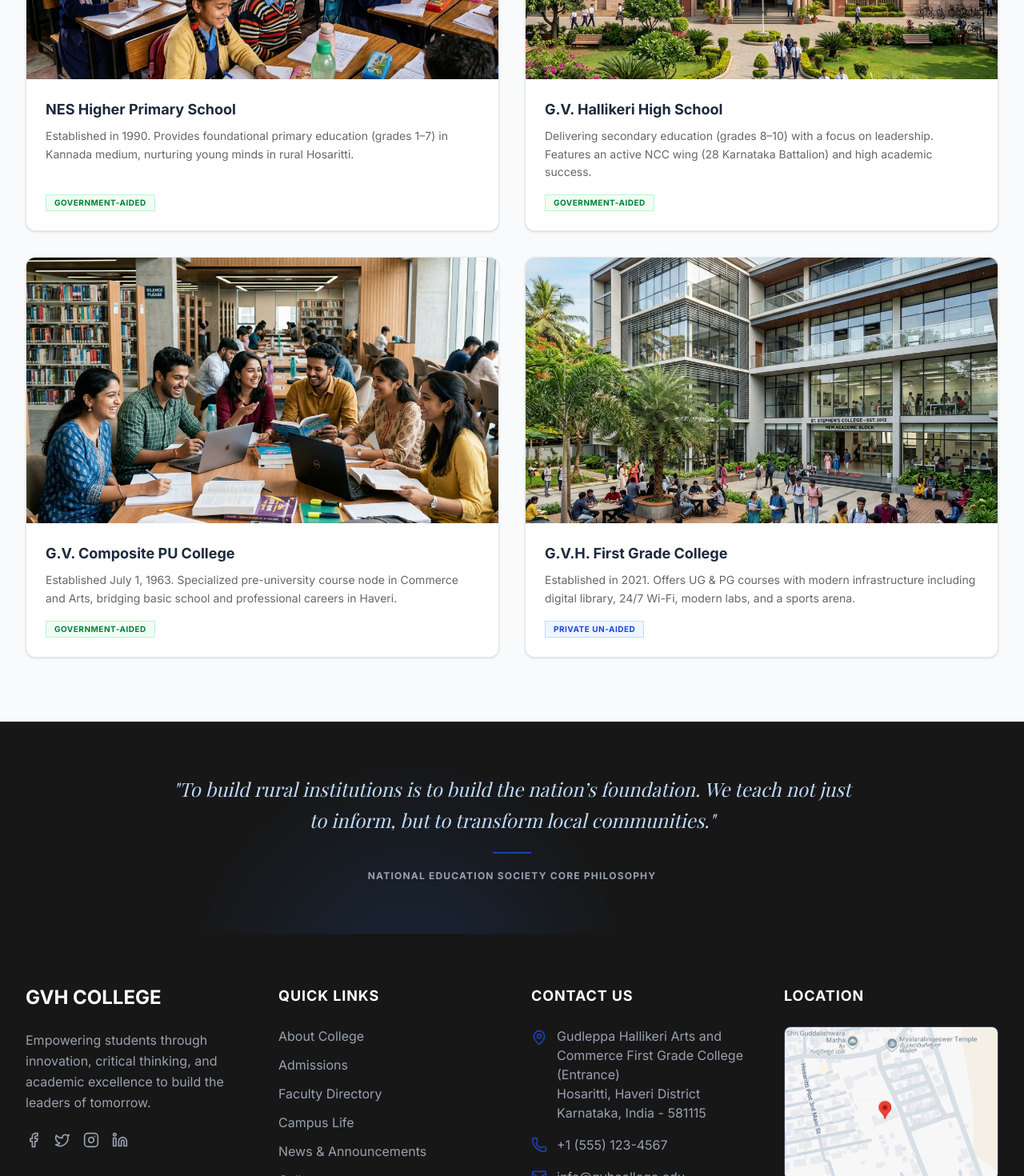
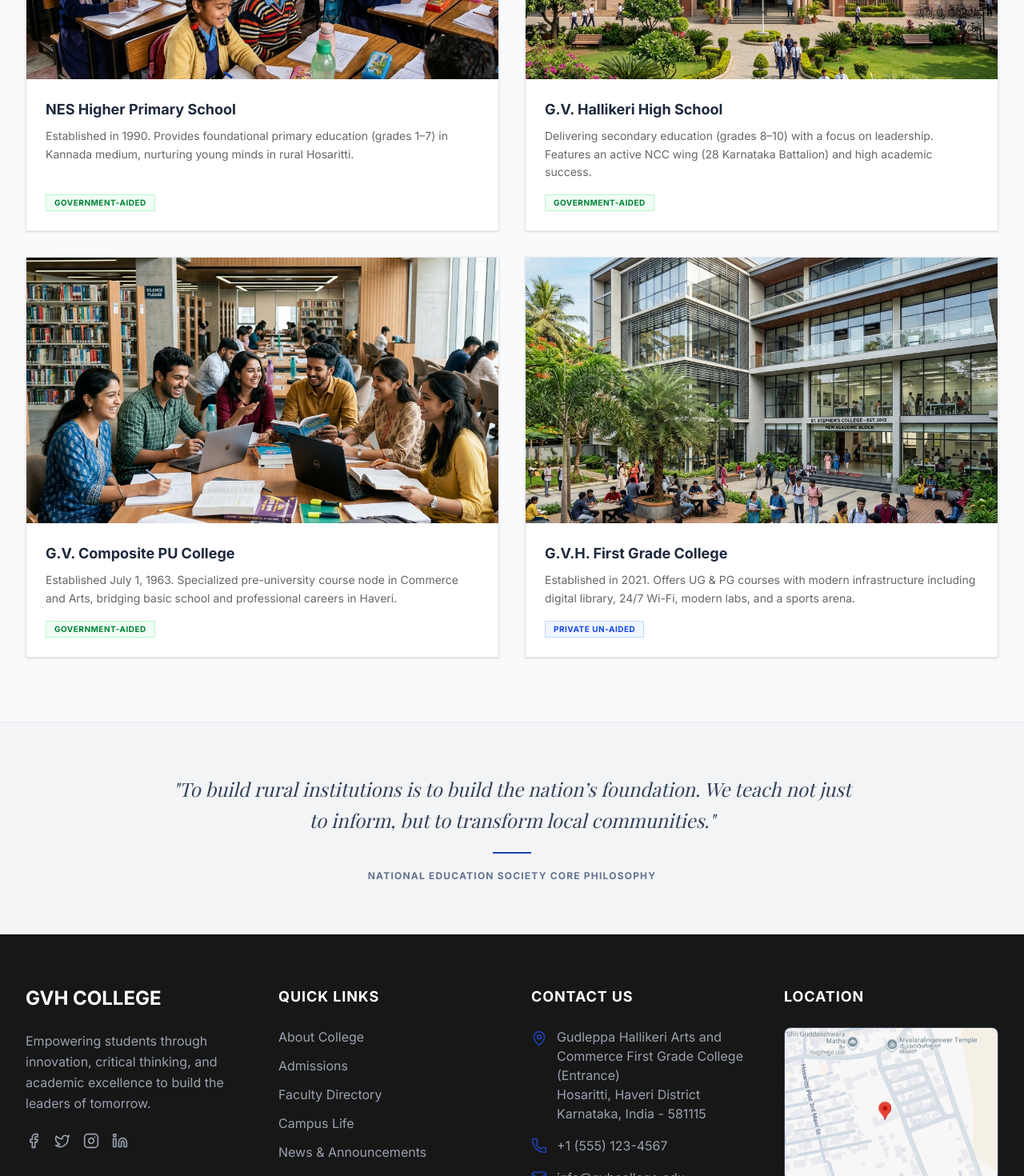
Before and after one commit to ken740184-dev/gvh-college, a Next.js app: page /about/national-education-society in a window 1280 px wide. Shown: the part 1330-2800 px from the top of the page at 80% size. Built offline with nearby package versions, Linux system fonts and the light colour scheme; a web font is replaced by a local one.

Commit message:
style: remove rounded corners and redesign quote section to grey background

```diff
--- a/src/app/about/national-education-society/page.tsx
+++ b/src/app/about/national-education-society/page.tsx
@@ -56,7 +56,7 @@ export default function NationalEducationSocietyPage() {
           <h1 className="text-3xl sm:text-5xl font-sans font-extrabold tracking-tight mb-4">
             National Education Society
           </h1>
-          <div className="h-[3px] w-24 bg-accent mb-4 rounded-full"></div>
+          <div className="h-[3px] w-24 bg-accent mb-4"></div>
           <p className="text-base md:text-lg text-gray-300 font-medium max-w-2xl">
             Empowering Rural Communities Through Education Since 1963
           </p>
@@ -78,7 +78,7 @@ export default function NationalEducationSocietyPage() {
             <h2 className="text-2xl md:text-3xl font-extrabold text-slate-800 tracking-tight">
               A Legacy of Rural Empowerment
             </h2>
-            <div className="w-12 h-[3px] bg-accent rounded-full"></div>
+            <div className="w-12 h-[3px] bg-accent"></div>
             <div className="space-y-4 text-secondary-text text-sm md:text-base leading-relaxed">
               <p>
                 The **National Education Society (NES)**, based in Hosaritti, Haveri district, is a premier educational trust committed to rural development. Guided by the principles of social equity and educational access, the society has established a robust ecosystem of learning.
@@ -88,7 +88,7 @@ export default function NationalEducationSocietyPage() {
               </p>
             </div>
           </div>
-          <div className="relative aspect-video rounded-xl overflow-hidden border border-gray-200 shadow-sm bg-gray-50">
+          <div className="relative aspect-video rounded-none overflow-hidden border border-gray-200 shadow-sm bg-gray-50">
             <Image
               src="/images/about/heritage-gurukul.webp"
               alt="Historical Campus Overview"
@@ -110,7 +110,7 @@ export default function NationalEducationSocietyPage() {
             <h2 className="text-2xl md:text-3xl font-extrabold text-slate-800 tracking-tight">
               Our Educational Ecosystem
             </h2>
-            <div className="w-12 h-[3px] bg-accent rounded-full"></div>
+            <div className="w-12 h-[3px] bg-accent"></div>
             <p className="text-secondary-text text-sm md:text-base max-w-3xl">
               NES runs an integrated cluster of institutions in Hosaritti, offering students a seamless path from primary education to undergraduate and postgraduate degrees.
             </p>
@@ -118,7 +118,7 @@ export default function NationalEducationSocietyPage() {
 
           <div className="grid grid-cols-1 md:grid-cols-2 gap-8 pt-2">
             {institutions.map((inst) => (
-              <div key={inst.name} className="bg-white border border-gray-200 rounded-xl overflow-hidden shadow-sm hover:shadow-md transition-all flex flex-col justify-between">
+              <div key={inst.name} className="bg-white border border-gray-200 rounded-none overflow-hidden shadow-sm hover:shadow-md transition-all flex flex-col justify-between">
                 <div className="relative aspect-video w-full overflow-hidden bg-gray-50">
                   <Image
                     src={inst.image}
@@ -148,16 +148,13 @@ export default function NationalEducationSocietyPage() {
       </div>
 
       {/* Quote Banner */}
-      <div className="bg-navbar text-white py-16 relative overflow-hidden border-t border-gray-800">
-        <div className="absolute inset-0 opacity-10">
-          <div className="absolute top-1/2 left-1/4 w-96 h-96 bg-blue-500 rounded-full blur-3xl"></div>
-        </div>
-        <div className="max-w-4xl mx-auto px-4 text-center relative z-10 space-y-5">
-          <p className="text-xl md:text-2xl font-serif italic text-blue-200 leading-relaxed">
+      <div className="bg-gray-100 text-slate-800 py-16 border-t border-b border-gray-200">
+        <div className="max-w-4xl mx-auto px-4 text-center space-y-5">
+          <p className="text-xl md:text-2xl font-serif italic text-slate-700 leading-relaxed">
             "To build rural institutions is to build the nation’s foundation. We teach not just to inform, but to transform local communities."
           </p>
           <div className="w-12 h-[2px] bg-accent mx-auto"></div>
-          <h4 className="font-sans font-bold text-xs tracking-widest uppercase text-gray-400">
+          <h4 className="font-sans font-bold text-xs tracking-widest uppercase text-slate-500">
             National Education Society Core Philosophy
           </h4>
         </div>
```
